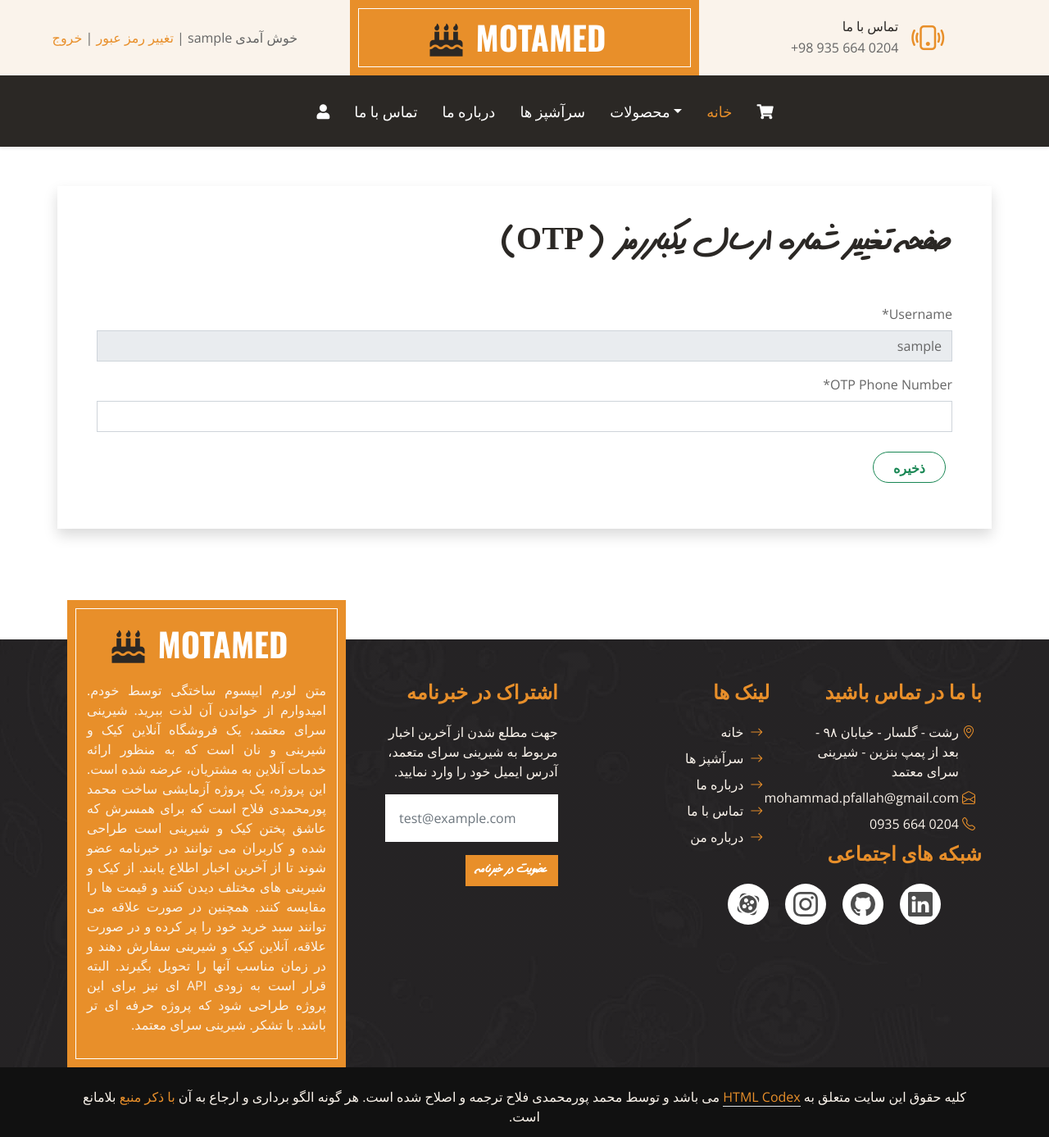
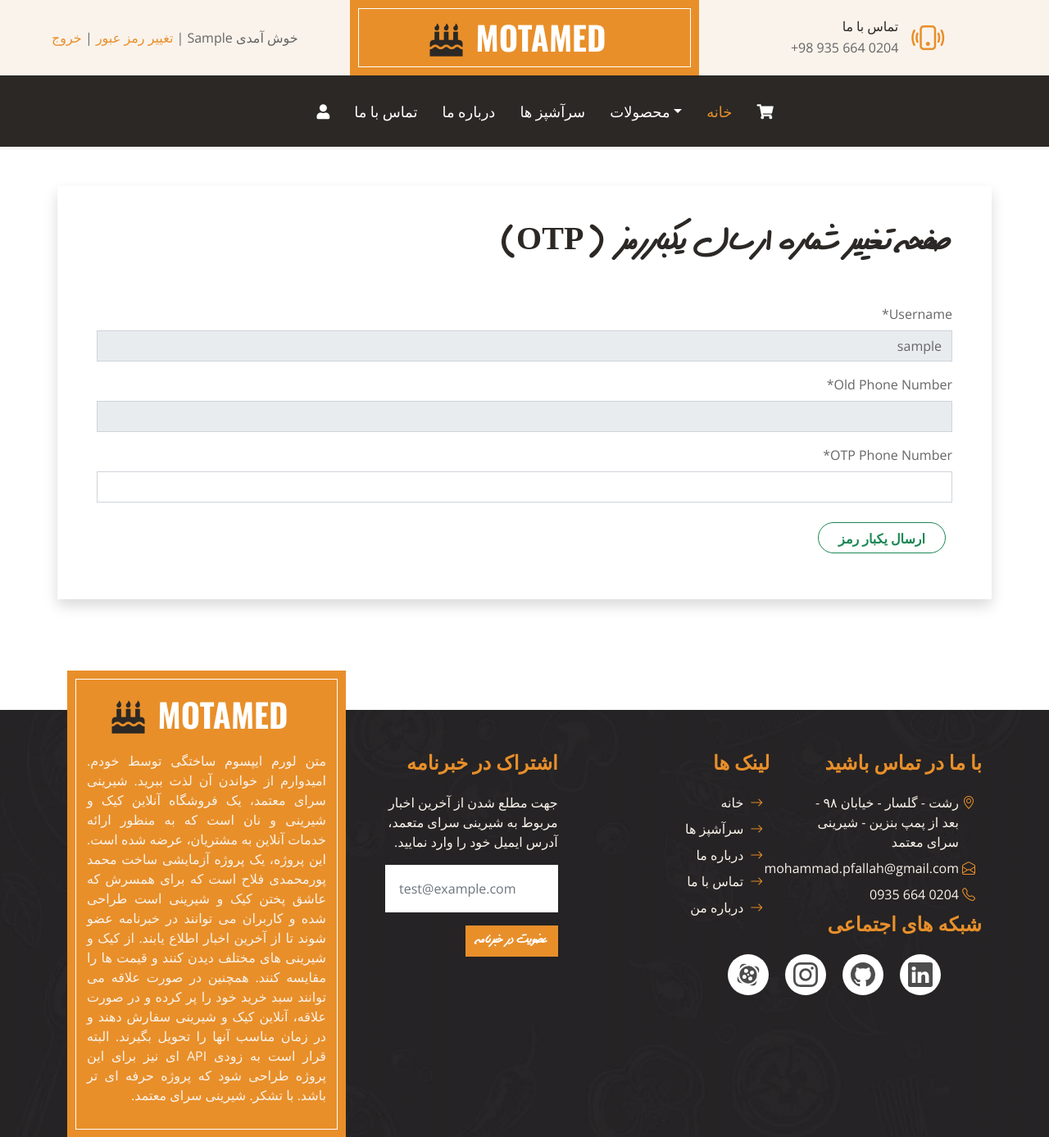
Before and after one commit to mohammadpmf/confectionery, a Django app: page /accounts/change_otp_number/ in a window 1280 px wide. Shown: the top 1387 px of the page at 82% size. Run offline with Django 5.2, Linux system fonts and the light colour scheme; the visitor is signed in with stand-in values (Sample User, id 1); parts of the project's set-up code (start-up, migrations or seed data) failed here and were passed over; some libraries are stand-ins or nearby versions.

Commit message:
Make OTP changable (works good and codes are written optimized and revisioned)

```diff
--- a/accounts/forms.py
+++ b/accounts/forms.py
@@ -71,9 +71,10 @@ class ChangeUsersEmailAddressInWebsiteForm(forms.ModelForm):
 class ChangeUsersOTPNumberInWebsiteForm(forms.ModelForm):
     class Meta:
         model = get_user_model()
-        fields = ['username']
+        fields = ['username', 'phone_number']
 
     username = forms.CharField(label=_('Username'), disabled=True, min_length=1, max_length=255)
+    phone_number = forms.CharField(label=_('Old Phone Number'), disabled=True)
     otp_phone_number = forms.CharField(label=_('OTP Phone Number'), min_length=11, max_length=11, error_messages={
         'required' : _('Enter phone number!'),
         'min_value' : _("Phone number should be exactly 11 digits to get verification code"),
--- a/accounts/models.py
+++ b/accounts/models.py
@@ -29,6 +29,11 @@ class CustomUser(AbstractUser):
         ],
     )
 
+    def __str__(self):
+        if self.first_name:
+            return f"{self.first_name}"
+        return super().__str__()
+
 
 class PhoneNumber(models.Model):
     user = models.OneToOneField(verbose_name=_('User'), to=CustomUser, on_delete=models.CASCADE, related_name='otp_phone_number') # چون خود کاستومر ها فون نامبر دارن اما اختیاری هست. در واقع اون رو برای اطلاع رسانی میتونن استفاده کنن این فقط برای او تی پی که اگه دوست دارن خودشون میتونن هر دو تا رو یکی بذارن. به صورت پیش فرض خودم موقع ورود با او تی پی این کار رو میکنم. یعنی شماره اختیاری یوزر رو هم میذارم همین که اس ام اس های دیگه هم بره به اونجا. البته فقط موقع ثبت نام. از دفعات بعد دیگه این کار رو نمیکنم. کدهاش رو تو ویوز نوشتم.
--- a/accounts/templates/change_users_otp_number.html
+++ b/accounts/templates/change_users_otp_number.html
@@ -13,19 +13,10 @@
 {% block content %}
 <div class='container shadow mt-5 p-5' style="direction: rtl">
 <h1 class="mb-5 d">صفحه تغییر شماره ارسال یکباررمز (OTP)</h1>
-<form action="" method="post" enctype="multipart/form-data">
+<form action="{% url 'verify_otp_phone_number_for_change' %}" method="get" enctype="multipart/form-data">
     {% csrf_token %}
     {{ form|crispy }}
-    {% if otp_phone_number %}
-    <br>
-    <p>
-        شماره فعلی جهت دریافت یکبار رمز:
-        <span class="text-primary">
-            {{ otp_phone_number.phone_number|pn }}
-        </span>
-    </p>
-{% endif %}
-    <input type="submit" class="btn btn-outline-success m-2 rounded-pill px-4" value="ذخیره">
+    <input type="submit" class="btn btn-outline-success m-2 rounded-pill px-4" value="ارسال یکبار رمز">
 </form>
 </div>
 {% endblock content %}
--- a/accounts/urls.py
+++ b/accounts/urls.py
@@ -11,4 +11,5 @@ urlpatterns = [
     path('accounts/change_username/', views.ChangeUsername.as_view(), name='change_username'),
     path('accounts/change_email/', views.ChangeEmailAddress.as_view(), name='change_email'),
     path('accounts/change_otp_number/', views.ChangeOTPNumber.as_view(), name='change_otp_number'),
+    path('accounts/change_otp_number/confirm/', views.ChangeOTPNumberConfirm.as_view(), name='verify_otp_phone_number_for_change'),
 ]
--- a/accounts/views.py
+++ b/accounts/views.py
@@ -76,13 +76,15 @@ class LoginWithPhoneNumber(generic.TemplateView):
         current_user = otps.get(phone_number) # اگه طرف شماره رو انگولک نکرده باشه از تو اچ تی ام ال
         # یا مدت زمان منقضی نشده باشه، پس تو سرور این یه مقدار داره که یه دیکشنری هست و کلیدهای
         # otp, username داخلش هست و میتونیم از توش در بیاریم و کار دلخواه رو انجام بدیم
-        # otp که رمز هست برای بررسی درستی استفاده میکنیم. یوزرنیم هم که اگه از قبل باشه بهش
+        # otp که رمز هست برای بررسی درستی استفاده میکنیم. یوزرنیم هم که اسمی هست که براش میسازیم
+        # و تازه هست و مهم نیست. چون همون لحظه بهش میگیم اگه نمیخواد تغییرش بده. اما کدها رو طوری
+        # نوشتم که ترجیحا همون شماره موبایل باشه. اگه اکانتی از قبل بوده تهش یه چیز رندوم اضافه کنه.
         if current_user == None: # یعنی یا منقضی شده و یا طرف دستکاری کرده فرم رو با اچ تی ام ال
             messages.error(request, _("OTP has been expired!"))
             return redirect('account_login')
         correct_otp = current_user.get('otp')
         username = current_user.get('username')
-        # دقت کنم که قبل از پاک کردن مقدار توش باید ذخیره اش کنم.
+        # دقت کنم که قبل از پاک کردن مقدار توش باید ذخیره اش کنم این مقادیر رو.
         # اگه جای این خط و دستور بعد رو عوض کنم، اطلاعات این هم پاک میشه. چون هر دو به یه جای حافظه
         # اشاره میکنن. البته میشه تو کپی هم نگه داشت. اما چون یکبار مصرف هست و دیگه بهش کاری نداریم،
         # پاکش کردم. میتونم بعدا با ترد درست کنم که مثلا تا ۲ دقیقه نگه داره و اگه طرف دوباره خواست
@@ -235,28 +237,73 @@ class ChangeEmailAddress(LoginRequiredMixin, generic.TemplateView):
 class ChangeOTPNumber(LoginRequiredMixin, generic.TemplateView):
     def get(self, request, *args, **kwargs):
         form = forms.ChangeUsersOTPNumberInWebsiteForm(instance=request.user)
-        form.user = request.user
-        otp_phone_number = PhoneNumber.objects.filter(user=request.user).first()
-        context = {"form": form, 'otp_phone_number': otp_phone_number}
+        context = {"form": form}
         return render(request, 'change_users_otp_number.html', context)
+
+
+class ChangeOTPNumberConfirm(LoginRequiredMixin, generic.TemplateView):
+    otps = dict()
+
+    def get(self, request, *args, **kwargs):
+        phone_number = request.GET.get('otp_phone_number')
+        if phone_number.isalpha() or len(phone_number)!=11:
+            messages.error(request, _("Phone number should be exactly 11 digits to get verification code"))
+            return redirect('change_otp_number')
+        is_registered = PhoneNumber.objects.filter(phone_number=phone_number).first()
+        if is_registered:
+            messages.error(request, _("This phone number is already registered!"))
+            return redirect('change_otp_number')
+        self.sms = ghasedakpack.Ghasedak(GHASEDAK_API_KEY)
+        self.good_line_number_for_sending_otp = '30005088' # مال خودم رو که میذارم، شانسی از این شماره یا 20008580 میفرسته که شماره ۳۰۰۰ اوکی هست. ولی ۲۰۰۰ داغانه یه بار تقریبا ۲۰ دقیقه طول کشید تا بفرسته که خب دیگه یکبار رمز به درد بخوری نیست.
+        otp = str(random.randint(100000, 999999))
+        messages.warning(request, f"otp is {otp}😊")
+        ChangeOTPNumberConfirm.otps[request.user]={ # این دفعه چون اکانت داره از قبل، دیگه به شماره اش کاری نداریم و تو دیکشنری کلیدش رو یوزرنیمیش میذاریم
+            'otp': otp,
+            'phone_number': phone_number
+        }
+        context = {
+            'phone_number': phone_number,
+        }
+        try:
+            # answer = self.sms.verification({'receptor': phone_number, 'linenumber': self.good_line_number_for_sending_otp,'type': '1', 'template': MY_TEMPLATE_NAME_IN_GHASEDAK_ME_SITE, 'param1': otp})
+            answer = True
+            if answer:
+                messages.success(request, _("A verification code sent to %s. Please enter the recieved code to continue." %phone_number))
+                return render(request, 'change_users_otp_number_confirm.html', context)
+            messages.error(request, _("A problem occured in sending message. Please try again in a few minutes."))
+            return redirect('change_otp_number')
+        except ConnectTimeout as error:
+            messages.error(request, _("A problem occured in sms message server. Please try again in a few minutes."))
+            messages.error(request, error)
+            return redirect('change_otp_number')
+        except SSLError as error:
+            messages.error(request, _("A problem occured which is related to SSL. Please check your VPN status or proxy settings!"))
+            messages.error(request, error)
+            return redirect('change_otp_number')
 
     def post(self, request, *args, **kwargs):
         user = request.user
-        form = forms.ChangeUsersOTPNumberInWebsiteForm(request.POST, instance=user)
-        if form.is_valid():
-            new_number = form.cleaned_data.get("otp_phone_number")
-            exists = PhoneNumber.objects.filter(phone_number=new_number).first()
-            if exists:
-                messages.error(request, _("Someone already is using this number!"))
-                return self.get(request, *args, **kwargs)
-            number = PhoneNumber.objects.filter(user=user).first()
-            if number:
-                number.phone_number=new_number
-                number.save()
-            else:
-                PhoneNumber.objects.create(user=user, phone_number=new_number, verified=True)
-            messages.success(request, _("OTP Phone number updated successfully!"))
+        sent_otp = request.POST.get('otp')
+        otps = ChangeOTPNumberConfirm.otps
+        current_user = otps.get(user)
+        if current_user == None: # یعنی یا منقضی شده و یا طرف دستکاری کرده فرم رو با اچ تی ام ال
+            messages.error(request, _("OTP has been expired!"))
+            return redirect('change_otp_number')
+        correct_otp = current_user.get('otp')
+        phone_number = current_user.get('phone_number')
+        try:
+            del ChangeOTPNumberConfirm.otps[user]
+        except: # ممکنه اکسپایر شده باشه یا نباشه تو دیکشنری یا به هر دلیلی. به هر حال میگم ارور نده. سعی کن پاکش کنی. شد شد نشد نشد ولش کن😁
+            pass
+        if correct_otp==sent_otp:
+            with transaction.atomic():
+                temp = PhoneNumber.objects.get(user=user)
+                temp.phone_number=phone_number
+                temp.save()
+                user.phone_number=phone_number
+                user.save()
+                messages.success(request, _("OTP Phone number updated successfully!"))
             return redirect('homepage')
         else:
-            messages.error(request, form.errors)
-            return self.get(request, *args, **kwargs)
+            messages.error(request, _("Sorry. OTP is invalid!"))
+            return redirect('change_otp_number')
```
Also changed, not shown: accounts/templates/change_users_otp_number_confirm.html (added, +43 -0 lines).
